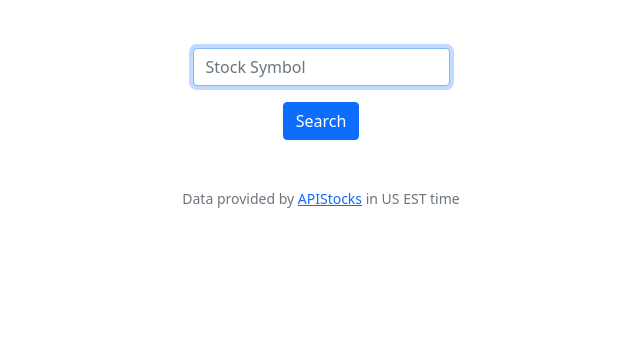
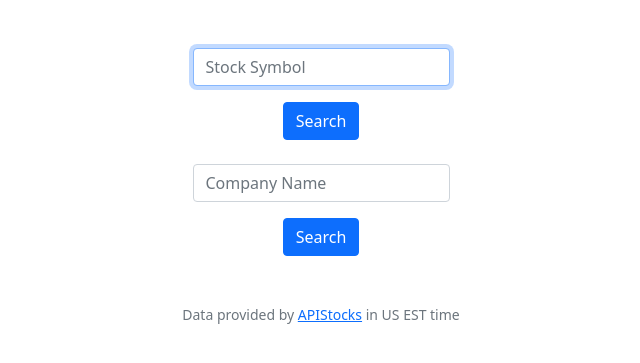
Before and after one commit to YoAquinJs/cs50finance, a Flask app: page /quote in a window 1280 px wide. Shown: the part 76-439 px from the top of the page, without its empty margins (319-959 px from the left). Run offline with Flask 3, Linux system fonts and the light colour scheme; the visitor is signed in with stand-in values (Sample User, id 1); some libraries are stand-ins or nearby versions.

Commit message:
update quote

```diff
--- a/app.py
+++ b/app.py
@@ -6,7 +6,7 @@ from flask import Flask, flash, redirect, render_template, request, session
 from werkzeug.security import check_password_hash, generate_password_hash
 from dotenv import load_dotenv
 
-from helpers import apology, login_required, lookup, usd, timestamp, timestamp_sort
+from helpers import apology, login_required, lookup, usd, timestamp, timestamp_sort, fetchCompany
 
 # Configure application
 app = Flask(__name__)
@@ -37,6 +37,7 @@ BLANCK = "#ffffff"
 SUCCESFULL=1
 CACHED=2
 FAILED=3
+NOTFOUND=4
 
 """
 TODO
@@ -218,19 +219,23 @@ def quote():
     if request.method == "POST":
 
         # Get user input, stock symbol
-        symbol = request.form.get("symbol")
-
+        search = request.form.get("search")
+        type = request.form.get("type")
         # Ensure symbol was submitted
-        if not symbol:
+        if not search:
             flash("must provide stock symbol")
             return render_template("quote.html")
 
+        if not type:
+            return apology("Invalid action", 403)
+
         # Search for stock
-        result = lookup(symbol)
+        companyResult = fetchCompany(search, type)
         # Verify that a stock was found
-        if result["status"] == FAILED:
-            return render_template("quote.html", symbol=symbol, not_found=True)
+        if companyResult["status"] == FAILED or companyResult["status"] == NOTFOUND:
+            return render_template("quote.html", search=search, not_found=True)
 
+        result = lookup(search if type=="symbol" else companyResult["result"])
         # Search for stock and return the result to user
         return render_template("quote.html", result=result)
 
--- a/helpers.py
+++ b/helpers.py
@@ -11,6 +11,7 @@ from dotenv import load_dotenv
 SUCCESFULL=1
 CACHED=2
 FAILED=3
+NOTFOUND=4
 
 price_cache = {}
 company_names = {}
@@ -48,6 +49,45 @@ def login_required(f):
     return decorated_function
 
 
+def fetchCompany(search, type):
+    result = {
+        "result":search,
+        "search":search,
+        "status":SUCCESFULL
+    }
+
+    try:
+        if search in company_names.keys() or search in company_names.values():
+            if type=="symbol":
+                result["result"] = company_names[search]
+            else:
+                for key in company_names.keys():
+                    if company_names[key] == search:
+                        result["result"] = key
+                        break
+            result["status"] = CACHED
+
+        url = f'https://www.alphavantage.co/query?function=SYMBOL_SEARCH&keywords={search}&apikey={ALPHAKEY}'
+        response = requests.get(url)
+
+        found = False
+        if len(response.json()["bestMatches"]) > 0:
+            for match in response.json()["bestMatches"]:
+                if match["4. region"] == "United States":
+                    if type=="symbol":
+                        company_names[search] = match["2. name"]
+                    found = True
+                    result["result"] = match["2. name" if type=="symbol" else "1. symbol"]
+                    break
+
+        if not found:
+            result["status"] = NOTFOUND
+    except:
+        result["status"] = FAILED
+
+    return result
+
+
 def lookup(symbol):
     """Look up quote for symbol."""
 
@@ -58,15 +98,7 @@ def lookup(symbol):
         "status":SUCCESFULL
     }
 
-    try:
-        if symbol not in company_names.keys():
-            url = f'https://www.alphavantage.co/query?function=SYMBOL_SEARCH&keywords={symbol}&apikey={ALPHAKEY}'
-            response = requests.get(url)
-            result["name"] = company_names[symbol] = response.json()["bestMatches"][0]["2. name"]
-        else:
-            result["name"] = company_names[symbol]
-    except:
-        result["name"] = symbol
+    result["name"] = fetchCompany(symbol, "symbol")["result"]
 
     try:
         url = "https://apistocks.p.rapidapi.com/intraday"
@@ -86,6 +118,7 @@ def lookup(symbol):
             result["price"] = price_cache[symbol] = float(response.json()["Results"][0]["Close"])
         else:
             result["price"] = None
+            result["status"] = NOTFOUND
             result["pricetxt"] = "Not found"
     except Exception as e:
         print(e)
--- a/templates/quote.html
+++ b/templates/quote.html
@@ -6,8 +6,17 @@
 
 {% block main %}
     <form action="/quote" method="post">
+        <input type="hidden" name="type" value="symbol">
         <div class="mb-3">
-            <input required autocomplete="off" autofocus class="form-control mx-auto w-auto" id="symbol" name="symbol" placeholder="Stock Symbol" type="text">
+            <input required autocomplete="off" autofocus class="form-control mx-auto w-auto" id="search" name="search" placeholder="Stock Symbol" type="text">
+        </div>
+        <button class="btn btn-primary" type="submit">Search</button>
+    </form>
+    <br>
+    <form action="/quote" method="post">
+        <input type="hidden" name="type" value="name">
+        <div class="mb-3">
+            <input required autocomplete="off" autofocus class="form-control mx-auto w-auto" id="search" name="search" placeholder="Company Name" type="text">
         </div>
         <button class="btn btn-primary" type="submit">Search</button>
     </form>
@@ -17,7 +26,7 @@
     {% endif %}
     {% if not_found %}
         <br>
-        <p>Stock with symbol ({{ symbol }}) not found</p>
+        <p>Stock ({{ search }}) not found</p>
     {% endif %}
 
 {% endblock %}
```
